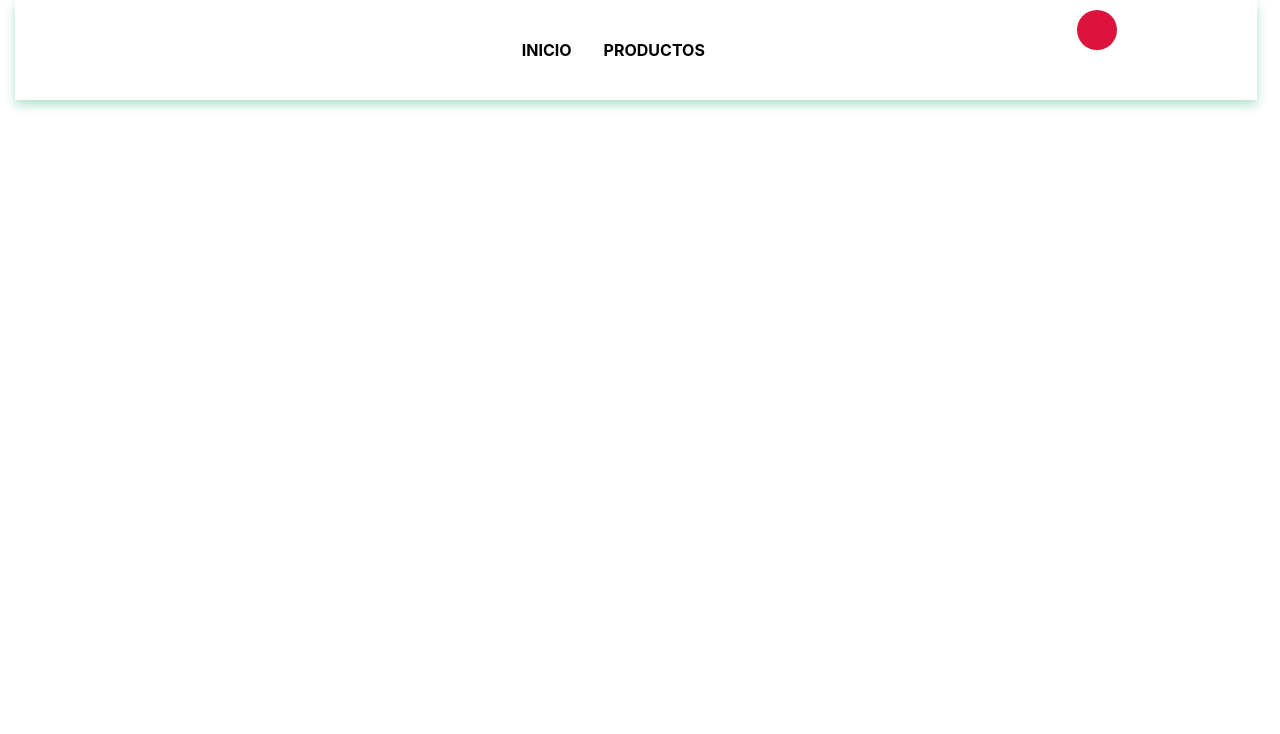
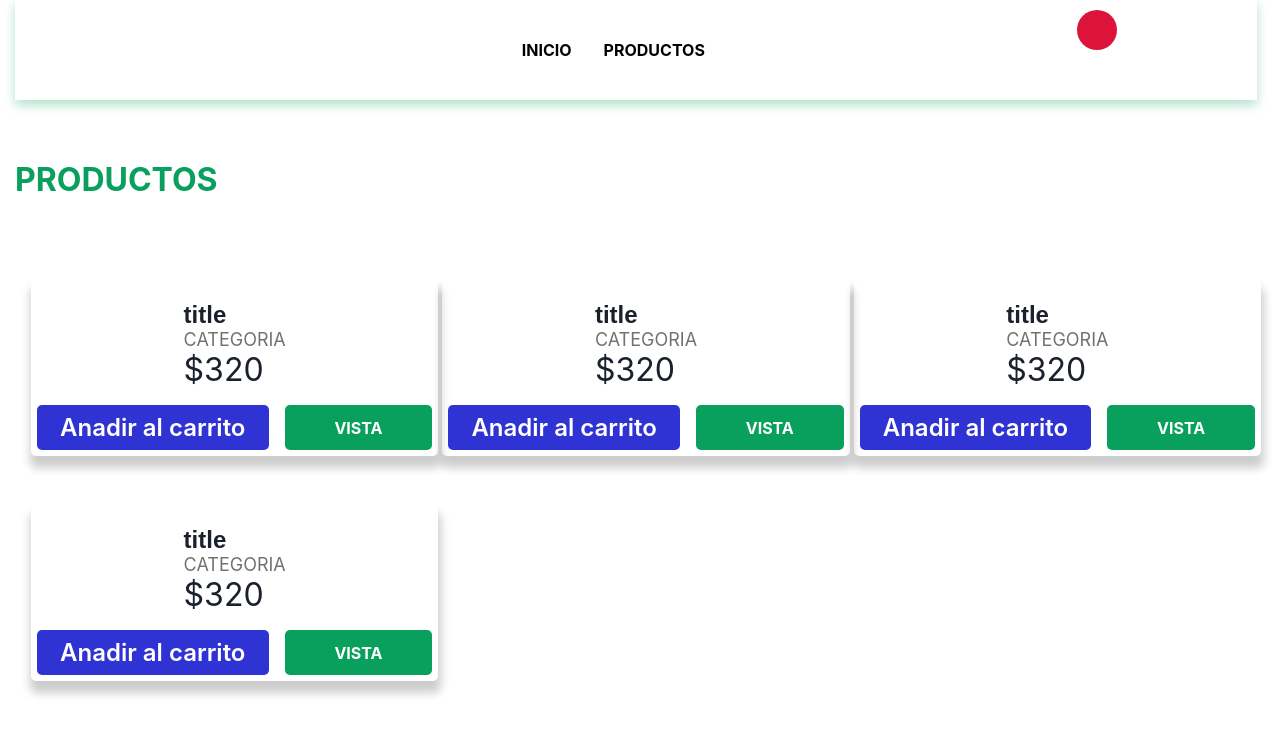
Before and after one commit to Al3xisFernandez/E-COMMERCE, a React (Create React App) app: page / in a window 1280 px wide. Shown: the top 734 px of the page. Built offline with nearby package versions, Linux system fonts and the light colour scheme; some icons are missing; the HTML template or start-up script is replaced by a standard one.

Commit message:
mejoraCss

```diff
--- a/src/componentes/Productos/index.js
+++ b/src/componentes/Productos/index.js
@@ -1,12 +1,93 @@
 
 import React from "react";
+// import img from "../../images/img01.jpg";
+
 export const ProductoLista = () => {
   return (
-    <div>
-        <h1>
-            Productos Lista
-        </h1>
-
-    </div>
+    <>
+      <h1 className="title">PRODUCTOS</h1>
+      <div className="productos">
+        <div className="producto">
+          <a href="">
+            <div className="producto__img">
+              {/* <img src="#" alt="" /> */}
+            </div>
+          </a>
+          <div className="producto__footer">
+            <h1> title </h1>
+            <p> Categoria</p>
+            <p className="price"> $320</p>
+          </div>
+          <div className="buttom">
+            <button className="btn">
+              Anadir al carrito
+            </button>
+            <div>
+              <a href="" className="btn">Vista</a>
+            </div>
+          </div>
+        </div>
+        <div className="producto">
+          <a href="">
+            <div className="producto__img">
+              {/* <img src="#" alt="" /> */}
+            </div>
+          </a>
+          <div className="producto__footer">
+            <h1> title </h1>
+            <p> Categoria</p>
+            <p className="price"> $320</p>
+          </div>
+          <div className="buttom">
+            <button className="btn">
+              Anadir al carrito
+            </button>
+            <div>
+              <a href="" className="btn">Vista</a>
+            </div>
+          </div>
+        </div>
+        <div className="producto">
+          <a href="">
+            <div className="producto__img">
+              {/* <img src="#" alt="" /> */}
+            </div>
+          </a>
+          <div className="producto__footer">
+            <h1> title </h1>
+            <p> Categoria</p>
+            <p className="price"> $320</p>
+          </div>
+          <div className="buttom">
+            <button className="btn">
+              Anadir al carrito
+            </button>
+            <div>
+              <a href="" className="btn">Vista</a>
+            </div>
+          </div>
+        </div>
+        <div className="producto">
+          <a href="">
+          <div className="producto__img">
+            {/* <img src="#" alt="" /> */}
+          </div>
+        </a>
+        <div className="producto__footer">
+          <h1> title </h1>
+          <p> Categoria</p>
+          <p className="price"> $320</p>
+        </div>
+        <div className="buttom">
+          <button className="btn">
+            Anadir al carrito
+          </button>
+          <div>
+            <a href="" className="btn">Vista</a>
+          </div>
+        </div>
+      </div>
+      </div>
+    </>
   );
-}
+};
--- a/src/index.css
+++ b/src/index.css
@@ -13,18 +13,19 @@ code {
   font-family: source-code-pro, Menlo, Monaco, Consolas, 'Courier New',
     monospace;
 }
+
 .App {
   max-width: 1550px;
   width: 100%;
   min-height: 100vh;
   margin: 0 auto;
-  box-sizing: 0 2px 6px #08a05ca4;
+  box-shadow: 0 5px 6px #08a05ca4;
   padding: 0 15px;
   box-sizing: border-box;
 
 }
 
-header{
+header {
   width: 97%;
   min-height: 100px;
   max-width: 1530px;
@@ -38,36 +39,45 @@ header{
   background-color: white;
   box-shadow: 0 5px 10px #08a05c50;
 }
-a{
+
+a {
   color: black;
   text-decoration: none;
   text-transform: uppercase;
 }
+
 a:hover {
   color: #08a05c;
 }
+
 li {
   list-style: none;
 }
+
 header ul {
   display: flex;
   padding: 0;
   margin: 0;
 }
+
 header ul li {
   padding: 0 1rem;
 }
+
 header ul li {
   font-weight: bold;
 }
+
 header .cart {
   position: relative;
   cursor: pointer;
 }
-header .cart box-icon{
+
+header .cart box-icon {
   width: 45px;
   height: 45px;
 }
+
 header .cart span {
   position: absolute;
   top: -1rem;
@@ -84,8 +94,109 @@ header .cart span {
   font-weight: 700;
   background-color: crimson;
 }
-@media screen and (max-width: 600px){
-header ul {
-  display: none;
+
+.title {
+  font-size: 2rem;
+  ;
+  padding: 10rem 0 0 0;
+  color: #08a05c;
 }
+
+.productos {
+  padding: 5rem 1rem;
+  margin: 0 auto;
+  display: grid;
+  grid-template-columns: repeat(auto-fit, minmax(22rem, 1fr));
+  gap: 3rem 1rem;
+  box-sizing: border-box;
 }
+
+.producto {
+  display: flex;
+  width: 100%;
+  flex-direction: column;
+  align-items: center;
+  box-shadow: 1px 10px 10px 2px rgba(0, 0, 0, .2);
+  border: 6px solid transparent;
+  border-radius: 5px;
+}
+
+.producto:hover {
+  border: 6px solid #08a05c55;
+}
+
+.producto__img img {
+  width: 310px;
+}
+
+.producto__footer {
+  padding: 1rem;
+}
+
+.producto__footer h1 {
+  font-weight: 600;
+  font-size: 1.5rem;
+  color: #1a202c;
+  font-family: Arial, Helvetica, sans-serif;
+}
+
+.producto__footer p {
+  font-weight: 700px;
+  color: rgba(0, 0, 0, 0.555);
+  text-transform: uppercase;
+  font-size: 18px;
+}
+
+.producto__footer .price {
+  font-size: 2rem;
+  color: #1a202c;
+}
+
+.producto .buttom {
+  width: 100%;
+  height: 45px;
+  display: grid;
+  grid-template-columns: 2fr 1fr;
+  gap: 1rem 3rem;
+}
+
+.buttom .btn {
+  border: none;
+  outline: 0;
+  cursor: pointer;
+  border-radius: 5px;
+}
+
+.buttom button {
+  background-color: #3033d3;
+  max-width: 250px;
+  width: 100%;
+  margin: 0 auto;
+  font-size: 1.5rem;
+  color: white;
+  font-weight: 600;
+}
+
+.buttom div {
+  background-color: #08a05c;
+  display: grid;
+  align-items: center;
+  text-align: center;
+  margin-left: -2rem;
+  border-radius: 5px;
+}
+
+.buttom div a {
+  color: white;
+  font-weight: 700;
+}
+
+.buttom div a:hover {
+  color: white;
+}
+
+@media screen and (max-width: 600px) {
+  header ul {
+    display: none;
+  }
+}
```
